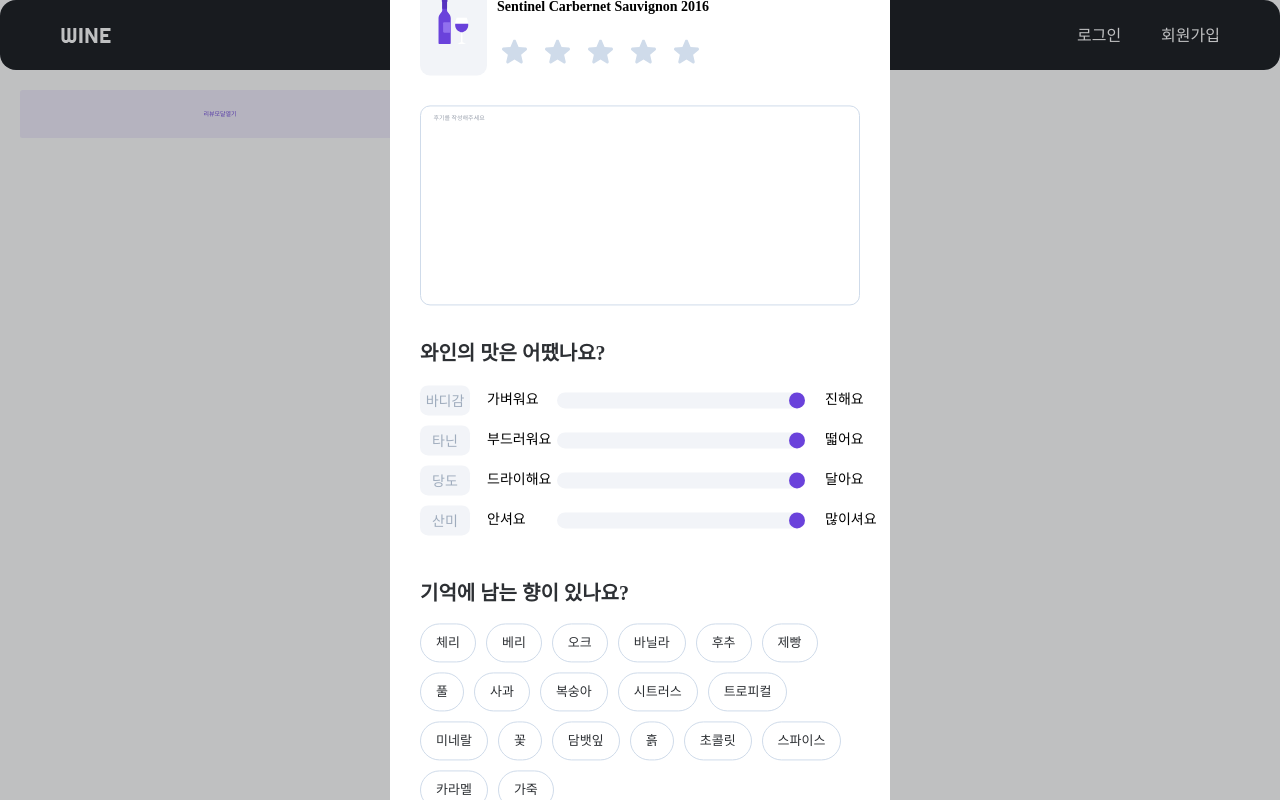
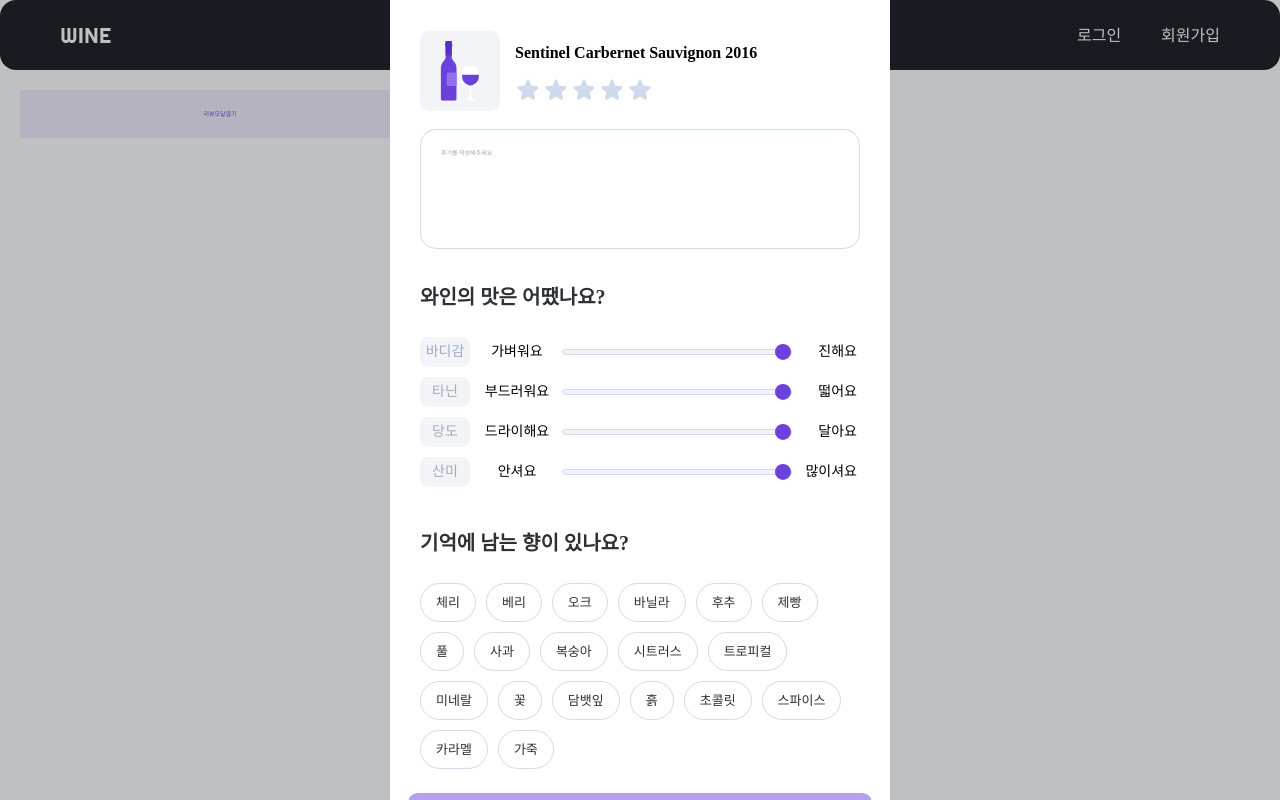
Before and after one commit to Sprint-11-5team/WHYNE, a Next.js app: page /review-test in a window 1280 px wide. Both pictures are taken after a click on the button "리뷰모달열기". Built offline with nearby package versions, Linux system fonts and the light colour scheme; a web font is replaced by a local one.

Commit message:
Feat: css 수정

```diff
--- a/src/components/common/Slider.tsx
+++ b/src/components/common/Slider.tsx
@@ -1,28 +1,15 @@
-'use client';
+"use client";
 
-import React from 'react';
+import React from "react";
 
-/**
- * ### 슬라이더 컴포넌트
- *
- * - value - 슬라이더의 **현재 값** (0에서 100 사이의 숫자)
- * - mode - 슬라이더 모드 (기본값: 'interactive') ('interactive'는 유저가 값을 조정 가능, 'readonly'는 조정 불가)
- * - onChange - 슬라이더 값이 변경될 때 호출되는 **함수**
- * - width - 슬라이더의 너비 (기본값: '200px')
- *
- * 아래와 같이 사용합니다.
- * - const [sliderValue, setSliderValue] = useState<number>(50);
- * - const handleSliderChange = (value: number) => {
- * - setSliderValue(value); };
- */
 export default function Slider({
   value = 5,
-    mode = 'interactive',
+  mode = "interactive",
   onChange,
-    width = '200px',
+  width = "200px",
 }: {
   value: number;
-    mode: 'interactive' | 'readonly';
+  mode: "interactive" | "readonly";
   onChange?: (sliderValue: number) => void;
   width?: string;
   height?: string;
@@ -34,7 +21,6 @@
     onChange?.(Number(event.target.value));
   };
 
-
   return (
     <div style={{ width }} className="relative">
       <input
@@ -43,13 +29,37 @@
         max={10}
         value={value}
         onChange={handleChange}
-                disabled={mode === 'readonly'}
-                className="w-full h-[6px] bg-gray-200 rounded-full appearance-none cursor-pointer focus:outline-none
-      [&::-webkit-slider-thumb]:appearance-none [&::-webkit-slider-thumb]:w-[16px] [&::-webkit-slider-thumb]:h-[16px] [&::-webkit-slider-thumb]:rounded-full [&::-webkit-slider-thumb]:bg-primary
-      [&::-webkit-slider-thumb]:cursor-pointer [&::-webkit-slider-thumb]:border-none
-      [&::-webkit-slider-runnable-track]:bg-gray-100 [&::-webkit-slider-runnable-track]:rounded-full [&::-webkit-slider-runnable-track]:border [&::-webkit-slider-runnable-track]:border-gray-300
-      focus:[&::-webkit-slider-thumb]:outline-none focus:[&::-webkit-slider-thumb]:ring-2 focus:[&::-webkit-slider-thumb]:ring-purple-300
-      disabled:opacity-50 disabled:cursor-not-allowed"
+        disabled={mode === "readonly"}
+        className={`
+            w-[23rem]
+            h-[0.6rem]
+            bg-gray-200
+            rounded-full
+            appearance-none
+            cursor-pointer
+            focus:outline-none
+            [&::-webkit-slider-thumb]:appearance-none
+            [&::-webkit-slider-thumb]:w-[1.6rem]
+            [&::-webkit-slider-thumb]:h-[1.6rem]
+            [&::-webkit-slider-thumb]:rounded-full
+            [&::-webkit-slider-thumb]:bg-primary
+            [&::-webkit-slider-thumb]:cursor-pointer
+            [&::-webkit-slider-thumb]:border-[0.1rem]
+            [&::-webkit-slider-thumb]:border-[#D1D5DB]
+            [&::-webkit-slider-thumb]:mt-[-0.6rem]
+            [&::-webkit-slider-runnable-track]:bg-gray-100
+            [&::-webkit-slider-runnable-track]:h-[0.6rem]
+            [&::-webkit-slider-runnable-track]:rounded-full
+            [&::-webkit-slider-runnable-track]:border-[0.1rem]
+            [&::-webkit-slider-runnable-track]:border-solid
+                        [&::-webkit-slider-runnable-track]:border-gray-300
+
+            focus:[&::-webkit-slider-thumb]:outline-none
+            focus:[&::-webkit-slider-thumb]:ring-2
+            focus:[&::-webkit-slider-thumb]:ring-purple-300
+            disabled:opacity-50
+            disabled:cursor-not-allowed
+          `}
       />
     </div>
   );
--- a/src/components/common/StarRating.tsx
+++ b/src/components/common/StarRating.tsx
@@ -1,21 +1,19 @@
-'use client';
-
-import { useState } from 'react';
-import Image from 'next/image';
-import Button from '@/components/common/Button';
+import { useState } from "react";
+import Image from "next/image";
+import Button from "@/components/common/Button";
 
 type StarRatingProps = {
   rating?: number;
   isInteractive?: boolean;
   onRatingChange?: (rating: number) => void;
-    size?: 'default' | 'small';
+  size?: "default" | "small";
 };
 
 function StarRating({
   rating = 0,
   isInteractive = false,
   onRatingChange,
-    size,
+  size = "default",
 }: StarRatingProps) {
   const [hoverRating, setHoverRating] = useState<number | null>(null);
   const [currentRating, setCurrentRating] = useState<number>(rating);
@@ -23,9 +21,7 @@
   const handleStarClick = (newRating: number) => {
     if (isInteractive) {
       setCurrentRating(newRating);
-            if (onRatingChange) {
-                onRatingChange(newRating);
-            }
+      onRatingChange?.(newRating);
     }
   };
 
@@ -42,18 +38,16 @@
   };
 
   const getStarFillPercentage = (starIndex: number, activeRating: number) => {
-        if (starIndex <= activeRating) {
-            return 100;
-        }
-        if (starIndex === Math.ceil(activeRating)) {
-            return (activeRating % 1) * 100;
-        }
+    if (starIndex <= activeRating) return 100;
+    if (starIndex === Math.ceil(activeRating)) return (activeRating % 1) * 100;
     return 0;
   };
 
+  const starSize = size === "small" ? 24 : 30;
+
   const renderStars = () => {
     const stars = [];
-        const effectiveRating = hoverRating || currentRating;
+    const effectiveRating = hoverRating ?? currentRating;
 
     for (let i = 1; i <= 5; i++) {
       const fillPercentage = getStarFillPercentage(i, effectiveRating);
@@ -61,46 +55,44 @@
       stars.push(
         <Button
           key={i}
-                    size='large'
-                    color='white'
-                    addClassName={`relative flex border-none hover:bg-white ${isInteractive ? 'cursor-pointer' : 'cursor-default'
-                        } ${size !== 'small'
-                            ? 'desktop:h-[3rem] desktop:w-[3.3rem] tablet:h-[3.5rem] tablet:w-[3.5rem]'
-                            : 'desktop:h-[3rem] desktop:w-[3.3rem] tablet:h-[2.5rem] tablet:w-[2.5rem]'
-                        }`}
+          size="large"
+          color="white"
+          addClassName={`relative flex items-center justify-center border-none mr-[-0.8rem] hover:!bg-transparent ${
+            isInteractive ? "cursor-pointer" : "cursor-default"
+          } tablet:w-[3.5rem] tablet:h-[3.5rem] desktop:w-[3.3rem] desktop:h-[3rem]`}
           onMouseEnter={() => handleMouseEnter(i)}
           onMouseLeave={handleMouseLeave}
           onClick={() => handleStarClick(i)}
-                    type='button'
+          type="button"
         >
-                    <div className='relative flex h-full w-full'>
+          <div className="relative flex h-full w-full items-center justify-center">
             <Image
-                            width={300}
-                            height={300}
-                            src='/icons/star.svg'
-                            alt='비어있는 별'
-                            className='object-contain !m-0 !p-0'
-                            style={{ border: 'none' }}
+              src="/icons/star.svg"
+              alt="Empty star"
+              width={starSize}
+              height={starSize}
+              className="object-contain"
             />
             <Image
-                            width={300}
-                            height={300}
-                            src='/icons/star_fill.svg'
-                            alt='채워진 별'
-                            className='absolute left-0 top-0 object-contain !m-0 !p-0'
+              src="/icons/star_fill.svg"
+              alt="Filled star"
+              width={starSize}
+              height={starSize}
+              className="absolute inset-0 m-auto object-contain"
               style={{
                 clipPath: `inset(0 ${100 - fillPercentage}% 0 0)`,
-                                border: 'none'
               }}
             />
           </div>
-                </Button>
+        </Button>,
       );
     }
     return stars;
   };
 
-    return <div className='flex items-center gap-[0.8rem] tablet:gap-[0.8rem]'>{renderStars()}</div>;
+  return (
+    <div className="inline-flex items-center gap-[0.1rem]">{renderStars()}</div>
+  );
 }
 
 export default StarRating;
--- a/src/components/common/TextArea.tsx
+++ b/src/components/common/TextArea.tsx
@@ -1,40 +1,56 @@
-'use client';
+import {
+  forwardRef,
+  TextareaHTMLAttributes,
+  ReactNode,
+  MouseEvent,
+} from "react";
 
-import { forwardRef, TextareaHTMLAttributes } from 'react';
-import { CommonTypes } from '@/types/common';
-
-type TextAreaProps = TextareaHTMLAttributes<HTMLTextAreaElement> &
-    Partial<Pick<CommonTypes, 'label' | 'errorMessage'>>;
+type TextAreaProps = TextareaHTMLAttributes<HTMLTextAreaElement> & {
+  label?: string;
+  errorMessage?: string;
+  onClick?: (e: MouseEvent<HTMLTextAreaElement>) => void;
+  children?: ReactNode;
+};
 
 const TextArea = forwardRef<HTMLTextAreaElement, TextAreaProps>(
-    ({ label, errorMessage, ...props }, ref) => {
+  ({ label, errorMessage, onClick, children, ...props }, ref) => {
     return (
-            <div className="inline-flex w-full shrink-0 flex-col items-start gap-3 px-[1.2rem]">
+      <div className="inline-flex w-full shrink-0 flex-col items-start gap-[0.3rem] px-[1.2rem]">
         {label && (
-                    <label htmlFor={props.id} className="font-sans text-lg font-medium text-gray-800">
+          <label
+            htmlFor={props.id}
+            className="font-sans text-lg font-medium text-gray-800"
+          >
             {label}
           </label>
         )}
         <textarea
+          onClick={onClick}
           className={`flex w-full flex-shrink-0 resize-none
-					items-center rounded-2xl
-                    ${errorMessage ? 'border-2 border-purple-100'
-                            : 'border-[1px] border-gray-300'}
-                    bg-white px-5 py-[0.88rem] text-gray-800
-					focus:border-2 focus:border-purple-100 focus:outline-none`}
+          items-center rounded-[1.6rem]
+          ${
+            errorMessage
+              ? "border-[0.2rem] border-primary"
+              : "border-[0.1rem] border-gray-300"
+          }
+          bg-white px-[0.5rem] py-[0.88rem] text-gray-800
+          focus:border-[0.2rem] focus:border-primary-100 focus:outline-none
+          h-[12rem] min-h-[12rem] max-h-[12rem]`}
           ref={ref}
           rows={4}
           {...props}
-                />
+        >
+          {children}
+        </textarea>
         {errorMessage && (
-                    <p className="ml-5 font-sans text-lg font-regular text-purple-100">
+          <p className="ml-[0.5rem] font-sans text-lg font-regular text-purple-100">
             {errorMessage}
           </p>
         )}
       </div>
     );
-    }
+  },
 );
 
-TextArea.displayName = 'TextArea';
+TextArea.displayName = "TextArea";
 export default TextArea;
--- a/src/components/modal-review/AddReviewModal.tsx
+++ b/src/components/modal-review/AddReviewModal.tsx
@@ -1,12 +1,12 @@
-'use client';
+"use client";
 
-import { useReviewModalStore } from '@/provider/usereviewmodals';
-import { FormEvent } from 'react';
-import Button from '@/components/common/Button';
-import Modal from '@/components/common/Modal-container';
-import ReviewInput from '@/components/modal-review/ReviewInput';
-import TagSelector from '@/components/modal-review/TagSelector';
-import TasteSlider from '@/components/modal-review/TasteSlider';
+import { useReviewModalStore } from "@/provider/usereviewmodals";
+import { FormEvent } from "react";
+import Button from "@/components/common/Button";
+import Modal from "@/components/common/Modal-container";
+import ReviewInput from "@/components/modal-review/ReviewInput";
+import TagSelector from "@/components/modal-review/TagSelector";
+import TasteSlider from "@/components/modal-review/TasteSlider";
 
 type ModalProps = {
   isOpen: boolean;
@@ -35,39 +35,39 @@
 
   return (
     <Modal isOpen={isOpen} onClose={onClick}>
-            <div className='w-[50rem] h-auto rounded-[1.1rem] bg-white pl-[1.8rem] pr-[1.8rem]'>
-                <section className='flex-between pt-[1.5rem]'>
-                    <h1 className='text-gray-800 font-bold tablet:text-2xl mobile:text-2lg px-[1.2rem]'>
+      <div className="w-[50rem] h-auto rounded-[1.1rem] bg-white pl-[1.8rem] pr-[1.8rem]">
+        <section className="flex-between pt-[1.5rem]">
+          <h1 className="text-gray-800 font-bold tablet:text-2xl mobile:text-2lg px-[1.2rem]">
             리뷰 등록
           </h1>
           <button
-                        type='button'
+            type="button"
             onClick={onClick}
-                        className='text-gray-500 tablet:text-2xl mobile:text-2lg'
+            className="text-gray-500 tablet:text-2xl mobile:text-2lg px-[1.2rem]"
           >
             X
           </button>
         </section>
-                <form className='w-full' onSubmit={handleSubmit}>
+        <form className="w-full" onSubmit={handleSubmit}>
           <ReviewInput />
-                    <div className='relative inline-block px-[1.2rem]'>
-                        <p className='text-gray-800 font-bold tablet:text-xl mobile:text-lg cursor-pointer border-b-[0.4rem] border-dotted border-transparent hover:border-primary transition-all duration-300'>
+          <div className="relative inline-block px-[1.2rem]">
+            <p className="text-gray-800 font-bold tablet:text-xl mobile:text-lg cursor-pointer border-b-[0.4rem] border-dotted border-transparent hover:border-primary transition-all duration-300 mb-[2rem]">
               와인의 맛은 어땠나요?
             </p>
           </div>
           <TasteSlider />
-                    <div className='relative inline-block px-[1.2rem]'>
-                        <p className='text-gray-800 font-bold tablet:text-xl mobile:text-lg cursor-pointer border-b-[0.4rem] border-dotted border-transparent hover:border-primary transition-all duration-300 mt-[2rem] mb-[1rem]'>
+          <div className="relative inline-block px-[1.2rem]">
+            <p className="text-gray-800 font-bold tablet:text-xl mobile:text-lg cursor-pointer border-b-[0.4rem] border-dotted border-transparent hover:border-primary transition-all duration-300 mt-[4rem] mb-[2rem]">
               기억에 남는 향이 있나요?
             </p>
           </div>
           <TagSelector />
-                    <div className='flex mt-[2.4rem] pb-[2rem]'>
+          <div className="flex mt-[2.4rem] pb-[2rem]">
             <Button
-                            type='submit'
-                            size='large'
-                            color='primary'
-                            addClassName='w-full text-[1.5rem] font-bold rounded-[1rem]'
+              type="submit"
+              size="large"
+              color="primary"
+              addClassName="w-full text-[1.5rem] font-bold rounded-[1rem]"
               disabled={!content}
             >
               리뷰 남기기
@@ -76,5 +76,5 @@
         </form>
       </div>
     </Modal>
-    )
-};
+  );
+}
--- a/src/components/modal-review/ReviewInput.tsx
+++ b/src/components/modal-review/ReviewInput.tsx
@@ -1,28 +1,28 @@
-'use client';
+"use client";
 
-import StarRating from '@/components/common/StarRating';
-import TextArea from '@/components/common/TextArea';
-import { useReviewModalStore } from '@/provider/usereviewmodals';
-import Image from 'next/image';
-import wine from '../../../public/icons/wine.svg';
+import StarRating from "@/components/common/StarRating";
+import TextArea from "@/components/common/TextArea";
+import { useReviewModalStore } from "@/provider/usereviewmodals";
+import Image from "next/image";
+import wine from "../../../public/icons/wine.svg";
 
 export default function ReviewInput() {
   const { setContent, setRating, wineName } = useReviewModalStore();
 
   return (
     <>
-            <section className="flex-start flex gap-[1rem] desktop:mb-[3rem] tablet:mb-[3rem] mobile:mb-[2rem] mt-[1rem] px-[1.2rem]">
-                <div className="relative bg-gray-100 h-auto w-[6.7rem] rounded-[1rem] p-[1rem]">
+      <section className="w-[45.6rem] flex items-center gap-[1rem] mb-[1rem] desktop:mb-[1.5rem] tablet:mb-[1.5rem] mobile:mb-[1rem] mt-[1rem] px-[1.2rem]">
+        <div className="relative bg-gray-100 h-[8rem] w-[8rem] rounded-[1rem] p-[1rem] flex items-center justify-center">
           <Image
-                        width={200}
-                        height={200}
+            width={100}
+            height={100}
             alt="기본 와인 이미지"
             src={wine}
-                        className="object-contain"
+            className="w-full h-full object-fill"
           />
         </div>
-                <div className="flex flex-col gap-[1rem]">
-                    <p className="mt-[1rem] break-words whitespace-nowrap text-lg font-semiBold mobile:w-[15rem] mobile:text-md mobile:leading-[2rem]">
+        <div className="flex flex-col">
+          <p className="ml-[0.5rem] mt-[0.7rem] break-words whitespace-nowrap text-lg font-semiBold pt-[0.5rem]">
             {wineName}
           </p>
 
@@ -37,9 +37,10 @@
         name="content"
         placeholder="후기를 작성해주세요"
         style={{
-                    marginBottom: '3.2rem',
-                    width: '100%',
-                    height: '20rem',
+          marginBottom: "3.2rem",
+          width: "100%",
+          height: "20rem",
+          padding: "2rem",
         }}
         onChange={(e) => setContent(e.target.value)}
       />
--- a/src/components/modal-review/TasteSlider.tsx
+++ b/src/components/modal-review/TasteSlider.tsx
@@ -1,13 +1,13 @@
-'use client';
+"use client";
 
-import { useReviewModalStore } from '@/provider/usereviewmodals';
-import Slider from '@/components/common/Slider';
+import { useReviewModalStore } from "@/provider/usereviewmodals";
+import Slider from "@/components/common/Slider";
 
 const sliderData = [
-    { label: '바디감', descriptions: ['가벼워요', '진해요'] },
-    { label: '타닌', descriptions: ['부드러워요', '떫어요'] },
-    { label: '당도', descriptions: ['드라이해요', '달아요'] },
-    { label: '산미', descriptions: ['안셔요', '많이셔요'] },
+  { label: "바디감", descriptions: ["가벼워요", "진해요"] },
+  { label: "타닌", descriptions: ["부드러워요", "떫어요"] },
+  { label: "당도", descriptions: ["드라이해요", "달아요"] },
+  { label: "산미", descriptions: ["안셔요", "많이셔요"] },
 ];
 
 export default function TasteSlider() {
@@ -20,38 +20,53 @@
   };
 
   return (
-        <section className='whitespace-nowrap py-[1.2rem] px-[1.2rem]'>
+    <section className="whitespace-nowrap px-[1.2rem] flex flex-col gap-[1rem]">
       {sliderData.map((slider, index) => (
-                <div
-                    key={slider.label}
-                    className='mb-[1rem] flex items-center'
+        <div key={slider.label} className="flex items-center justify-between">
+          {" "}
+          {/* justify-between 추가 */}
+          <div className="flex items-center">
+            {" "}
+            {/* 왼쪽 컨텐츠를 감싸는 div */}
+            <p
+              className="mr-[1.2rem] w-[4.5rem] h-[3rem] flex-shrink-0 rounded-[0.8rem] bg-gray-100
+          flex items-center justify-center text-md
+font-medium text-gray-500 mobile:w-[5rem]"
             >
-                    <p className='mr-[1.2rem] w-[4.5rem] h-[3rem] flex-shrink-0 rounded-[0.8rem] bg-gray-100 py-[0.5rem]
-                    text-center text-md font-medium text-gray-500 mobile:w-[5rem] mobile:text-center'>
               {slider.label}
             </p>
-                    <p className='mr-[2rem] ml-[0.5rem] w-[3rem] flex-shrink-0 text-[1.4rem] font-regular'>
+            <p
+              className="mr-[1rem] ml-[2rem] w-[3rem] flex-shrink-0 text-[1.4rem] font-regular
+h-[3rem] flex items-center justify-center"
+            >
               {slider.descriptions[0]}
             </p>
-                    <div className='flex-1 mx-[2rem]'>
+            <div className="w-[23rem] mx-[2rem]">
               <Slider
                 value={tasteValues[index]}
-                            mode='interactive'
+                mode="interactive"
                 onChange={(value) => handleSliderChange(index, value)}
-                            width='100%'
-                            height='0.4rem'
-                            trackStyle={{ backgroundColor: 'var(--color-primary)', height: '0.4rem' }}
-                            railStyle={{ backgroundColor: '#cfdbea', height: '0.4rem' }}
+                width="100%"
+                height="0.4rem"
+                trackStyle={{
+                  backgroundColor: "var(--color-primary)",
+                  height: "0.4rem",
+                }}
+                railStyle={{ backgroundColor: "#cfdbea", height: "0.4rem" }}
                 handleStyle={{
-                                borderColor: 'var(--color-primary)',
-                                height: '1.6rem',
-                                width: '2rem',
-                                marginTop: '-0.6rem',
-                                backgroundColor: 'var(--white)'
+                  borderColor: "var(--color-primary)",
+                  height: "1.6rem",
+                  width: "2rem",
+                  marginTop: "-0.6rem",
+                  backgroundColor: "var(--white)",
                 }}
               />
             </div>
-                    <p className='mr-[1rem] w-[2.5rem] flex-shrink-0 text-md font-regular text-right'>
+          </div>
+          <p
+            className="mr-[1rem] ml-[2rem] w-[2.5rem] flex-shrink-0 text-md font-regular text-right
+h-[3rem] flex items-center justify-end"
+          >
             {slider.descriptions[1]}
           </p>
         </div>
```
Also changed, not shown: src/components/common/Chips.tsx (+12 -39 lines), src/types/common.ts (deleted, +0 -9 lines). Lines whose indentation alone changed are shown as unchanged.
